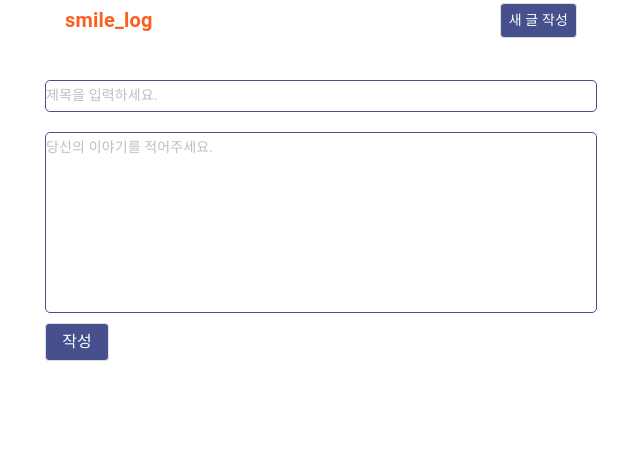
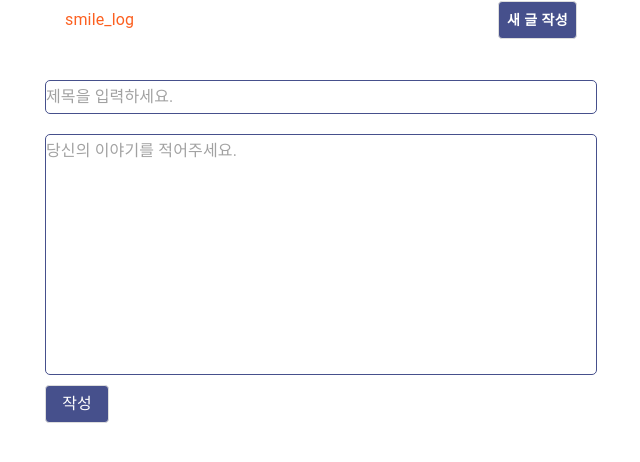
Before and after one commit to MINGDY98/smile-blog, a React (Create React App) app in the folder client/: page /write in a window 1280 px wide. Shown: the top 462 px of the page, without its empty margins (319-959 px from the left). Built offline with nearby package versions, Linux system fonts and the light colour scheme.

Commit message:
style : 코드 스타일 통일

```diff
--- a/client/src/components/Comment.js
+++ b/client/src/components/Comment.js
@@ -38,6 +38,7 @@
 const Comment = ({ comment }) => {
 
 	const [openDelete, setOpenDelete] = React.useState(false);
+
   return (
 		<div>
 			<CommenterInfo>
--- a/client/src/components/DeleteComment.js
+++ b/client/src/components/DeleteComment.js
@@ -1,7 +1,9 @@
 import React from 'react';
 import axios from 'axios';
 import styled from "styled-components";
-import { InputBase } from '@material-ui/core';
+import {
+  InputBase
+} from '@mui/material';
 
 const Field = styled(InputBase)`
 	font-size       : 10px;
--- a/client/src/components/Pagination.js
+++ b/client/src/components/Pagination.js
@@ -41,10 +41,12 @@
 `;
 
 const Pagination = ({ postsPerPage, totalPosts, paginate }) => {
+
   const pageNumbers = [];
   for (let i = 1; i <= Math.ceil(totalPosts / postsPerPage); i++) {
     pageNumbers.push(i);
   }
+
   return (
     <div>
       <PageUl>
--- a/client/src/components/Post.js
+++ b/client/src/components/Post.js
@@ -12,7 +12,6 @@
 	overflow				: hidden;
 	text-overflow		: ellipsis;
 	white-space			: nowrap;
-
 `
 
 const Wrapper = styled.div`
--- a/client/src/components/Profile.js
+++ b/client/src/components/Profile.js
@@ -1,9 +1,12 @@
 import React,{useState,useRef} from 'react';
-import {Avatar,Typography} from '@material-ui/core/';
 import axios from 'axios';
-
+import {
+  Avatar,
+  Typography
+} from '@mui/material';
 
 const Profile = () => {
+
   const [Image, setImage] = useState("profile.png")
   const fileInput = useRef(null);
   const [ file, setFile ] = useState();
@@ -11,6 +14,17 @@
     const response = await axios.get('http://localhost:4000/profile');
     return response.data.data;
   }
+
+  React.useEffect(()=>{
+    callLatestApi()
+    .then(res=>{
+      if(res!=null){//db에 img가 없으면 기본 프로필 배치.
+        setImage(res.userImg);
+      }
+    })
+    .catch( err=>console.log(err) );
+  }, []);
+
   const handlePhoto = (e) => {
     if(e.target.files[0]){
       setFile(e.target.files[0]);
@@ -26,21 +40,10 @@
         console.log('error : ',error.response)
       });
 
-    }else{ //업로드 취소할 시
-      //setImage("profile.png")
+    }else{
       return
     }
   };
-
-   React.useEffect(()=>{
-    callLatestApi()
-    .then(res=>{
-      if(res!=null){//db에 img가 없으면 기본 프로필 배치.
-        setImage(res.userImg);
-      }
-    })
-    .catch( err=>console.log(err) );
-  }, []);
 
   return (
     <div>
--- a/client/src/components/Title.js
+++ b/client/src/components/Title.js
@@ -1,6 +1,8 @@
 import React from 'react';
-import Typography from '@material-ui/core/Typography';
 import styled from "styled-components";
+import {
+  Typography
+} from '@mui/material';
 
 const TitleText = styled(Typography)`
 	font-size				: 20px;
@@ -13,13 +15,11 @@
 const Title = () => {
 
   return (
-
     <TitleText
       onClick={()=>window.location.href="/"}
     >
       smile_log
     </TitleText>
-
   )
 }
 export default Title;
--- a/client/src/containers/CommentList.js
+++ b/client/src/containers/CommentList.js
@@ -1,7 +1,9 @@
 import React from 'react';
-import { InputBase } from '@material-ui/core';
+import axios from 'axios';
 import styled from "styled-components";
-import axios from 'axios';
+import {
+	InputBase
+} from '@mui/material';
 import Comment from '../components/Comment';
 
 const InfoWrapper = styled.div`
--- a/client/src/containers/NavigationBar.js
+++ b/client/src/containers/NavigationBar.js
@@ -1,8 +1,9 @@
 import React from 'react';
 import styled from "styled-components";
+import {
+  PrimaryButton
+} from '../styles/common';
 import Title from '../components/Title';
-import { Typography } from '@material-ui/core';
-import { PrimaryButton } from '../styles/common';
 
 const NavigationWrapper = styled.div`
 	height					: 40px;
@@ -23,7 +24,7 @@
   }
 `
 
-const CreateText= styled(Typography)`
+const CreateText= styled.div`
   font-size       : 14px;
 `
 
--- a/client/src/containers/PostList.js
+++ b/client/src/containers/PostList.js
@@ -1,10 +1,19 @@
 import React from 'react';
 import axios from 'axios';
 import styled from "styled-components"
-import { PrimaryButton} from '../styles/common';
+import {
+  PrimaryButton
+} from '../styles/common';
+import {
+  Button,
+  Dialog,
+  DialogActions,
+  DialogTitle,
+  DialogContentText,
+  DialogContent
+}from '@mui/material';
 import Post from '../components/Post';
 import Pagination from '../components/Pagination';
-import {Button, Dialog,DialogActions,DialogTitle,DialogContentText,DialogContent}from '@mui/material';
 
 const PostListWrapper = styled.div`
   margin          : 24px 0px 24px 0px;
@@ -16,8 +25,8 @@
 
 const DisabledButton = styled(PrimaryButton)`
   background-color: #fff;
+`
 
-`
 const PostList = () => {
 
   const [posts, setPosts]=React.useState([]);
--- a/client/src/pages/Main.js
+++ b/client/src/pages/Main.js
@@ -1,16 +1,21 @@
 import React from 'react';
+import styled from "styled-components";
+import {
+	Container
+} from '@mui/material';
+import {
+	Padding
+} from '../styles/common';
+import PostList from '../containers/PostList';
 import Profile from '../components/Profile';
-import Container from '@material-ui/core/Container';
-import styled from "styled-components";
-import PostList from '../containers/PostList';
-import { Padding } from '../styles/common';
+
+const ProfileWrapper = styled.div`
+	display					: flex;
+	justify-content	: center;
+`
 
 const Main = () => {
 
-	const ProfileWrapper = styled.div`
-		display					: flex;
-		justify-content	: center;
-	`
   return (
 		<Container maxWidth="sm">
 			<ProfileWrapper>
--- a/client/src/pages/Readpost.js
+++ b/client/src/pages/Readpost.js
@@ -2,10 +2,18 @@
 import { useParams } from 'react-router-dom';
 import axios from 'axios';
 import styled from "styled-components"
-import {Container} from '@material-ui/core';
-import {Button, Dialog,DialogActions,DialogTitle,DialogContentText,DialogContent}from '@mui/material';
+import {
+	Container,
+	Button,
+	Dialog,
+	DialogActions,
+	DialogTitle,
+	DialogContentText,
+	DialogContent
+}from '@mui/material';
 import dayjs from 'dayjs';
 import CommentList from '../containers/CommentList';
+
 const PostWrapper = styled.div`
   border          : 1px solid #46508c;
   padding         : 15px;
```
Also changed, not shown: client/src/pages/WritePost.js (+8 -2 lines).
